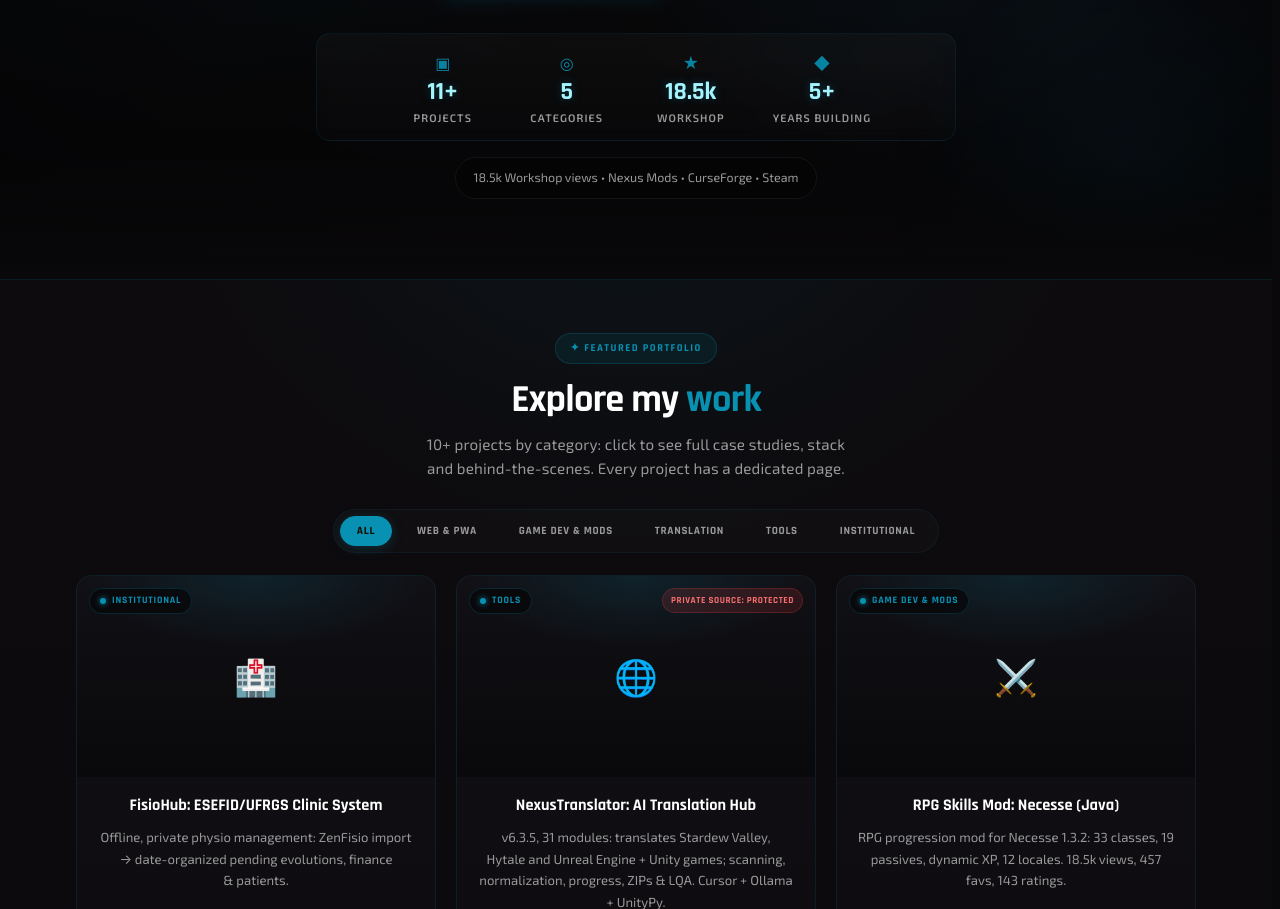
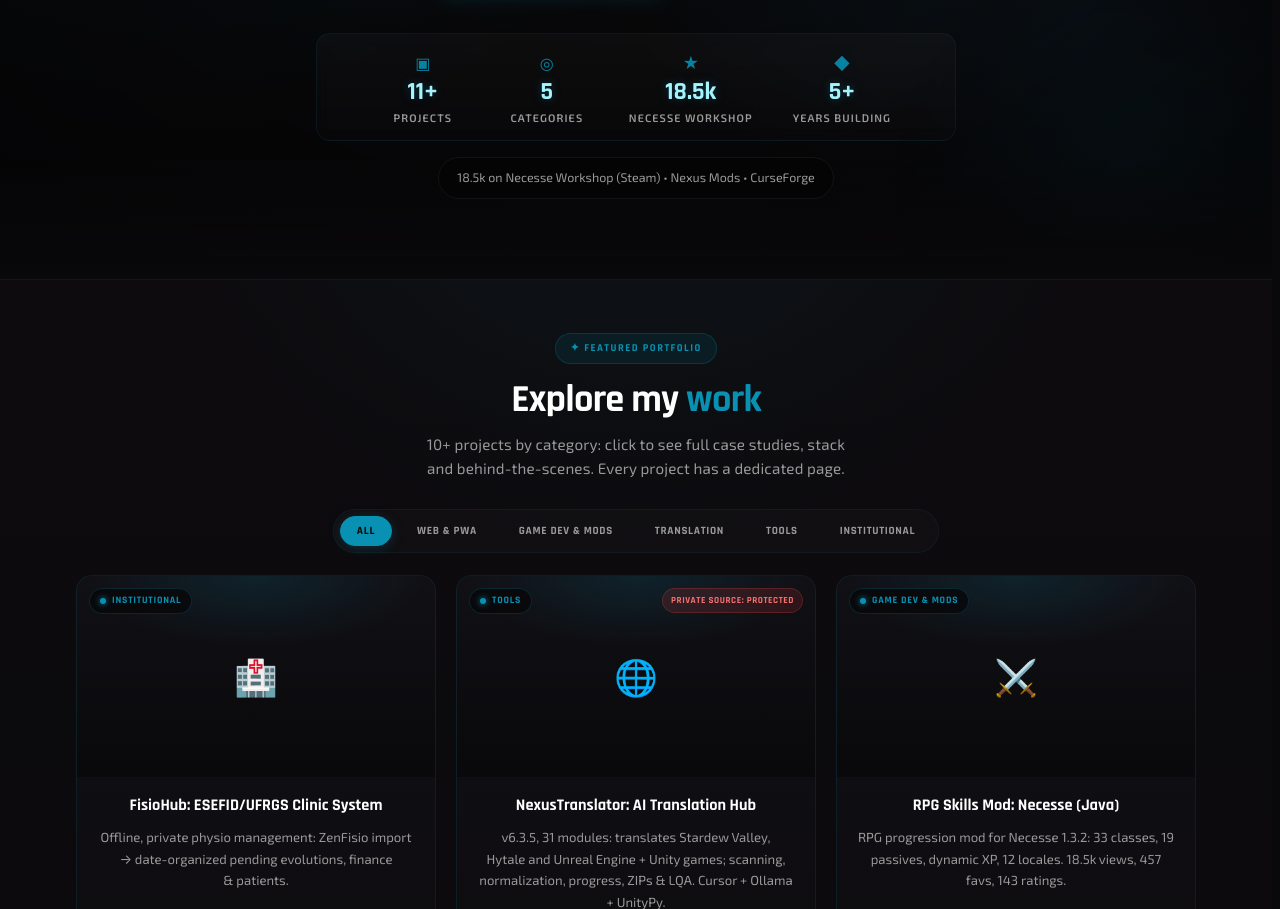
Before and after one commit to Necromante96Official/MeuPortfolioOficial, a plain HTML site: page index.html in a window 1280 px wide. Shown: the part 837-1746 px from the top of the page. Drawn offline with Linux system fonts and the light colour scheme; some icons are missing.

Commit message:
fix: Workshop é do Necesse na Steam - corrige todo o site sem redundância
- i18n pt-BR/en hero.stats.nimbus 'Workshop' -> 'Workshop Necesse' / 'Necesse Workshop', hero.social '18.5k Workshop • ... • Steam' -> '18,5 mil no Workshop Necesse (Steam) • Nexus Mods • CurseForge' removendo Steam duplicado
- about.snapshot.workshop e index hero stat fallback atualizados
- js/projects-data resultados '18.5k acessos Workshop' -> '18,5 mil no Workshop Necesse (Steam)' e EN 'on Necesse Workshop (Steam)'
- index og:description e paginas/sobre snapshot '18.5k' -> '18,5 mil', regenera i18n-data

```diff
--- a/i18n/en.json
+++ b/i18n/en.json
@@ -15,9 +15,9 @@
   "hero.cta.cv": "Download CV",
   "hero.stats.projects": "Projects",
   "hero.stats.cats": "Categories",
-  "hero.stats.nimbus": "Workshop",
+  "hero.stats.nimbus": "Necesse Workshop",
   "hero.stats.years": "Years building",
-  "hero.social": "18.5k Workshop views • Nexus Mods • CurseForge • Steam",
+  "hero.social": "18.5k on Necesse Workshop (Steam) • Nexus Mods • CurseForge",
   "hero.features.sites": "Sites & Web Systems",
   "hero.features.mods": "Mods & Game Dev",
   "hero.features.translations": "Authorized Community Translation Mods",
@@ -65,7 +65,7 @@
   "about.snapshot.alias": "Alias",
   "about.snapshot.base": "Base",
   "about.snapshot.langs": "Languages",
-  "about.snapshot.workshop": "Workshop",
+  "about.snapshot.workshop": "Necesse Workshop",
   "about.snapshot.focus": "Focus",
   "about.availability.title": "Availability",
   "about.availability.desc": "Open to web freelancing, game tooling and PT-BR LQA (authorized unofficial mods). Reply within 24h.",
--- a/i18n/pt-BR.json
+++ b/i18n/pt-BR.json
@@ -15,9 +15,9 @@
   "hero.cta.cv": "Baixar CV",
   "hero.stats.projects": "Projetos",
   "hero.stats.cats": "Categorias",
-  "hero.stats.nimbus": "Workshop",
+  "hero.stats.nimbus": "Workshop Necesse",
   "hero.stats.years": "Anos criando",
-  "hero.social": "18.5k acessos no Workshop • Nexus Mods • CurseForge • Steam",
+  "hero.social": "18,5 mil no Workshop Necesse (Steam) • Nexus Mods • CurseForge",
   "hero.features.sites": "Sites & Sistemas Web",
   "hero.features.mods": "Mods & Game Dev",
   "hero.features.translations": "Mods de Tradução Autorizados",
@@ -65,7 +65,7 @@
   "about.snapshot.alias": "Alias",
   "about.snapshot.base": "Base",
   "about.snapshot.langs": "Idiomas",
-  "about.snapshot.workshop": "Workshop",
+  "about.snapshot.workshop": "Workshop Necesse",
   "about.snapshot.focus": "Foco",
   "about.availability.title": "Disponibilidade",
   "about.availability.desc": "Aberto a freelas web, tooling para jogos e PT-BR LQA (mods não oficiais autorizados). Resposta em até 24h.",
--- a/index.html
+++ b/index.html
@@ -10,7 +10,7 @@
   <meta name="apple-mobile-web-app-status-bar-style" content="black-translucent">
   <meta name="mobile-web-app-capable" content="yes">
   <meta property="og:title" content="Lucas Tavares, Portfólio">
-  <meta property="og:description" content="Desenvolvedor • Tradutor • Criador de Mods, 10+ projetos, 18.5k acessos no Workshop, FisioHub UFRGS, Nexus Translator (Stardew/Hytale/Unreal/Unity).">
+  <meta property="og:description" content="Desenvolvedor • Tradutor • Criador de Mods, 10+ projetos, 18,5 mil no Workshop Necesse (Steam), FisioHub UFRGS, Nexus Translator (Stardew/Hytale/Unreal/Unity).">
   <meta property="og:type" content="website">
   <title>Lucas Tavares, Portfólio | Necromante96Official</title>
   <link rel="manifest" href="manifest.json">
@@ -177,7 +177,7 @@
         <div class="hero-stat">
           <div class="hero-stat-icon">★</div>
           <div class="hero-stat-number">18.5k</div>
-          <div class="hero-stat-label" data-i18n="hero.stats.nimbus">Workshop</div>
+          <div class="hero-stat-label" data-i18n="hero.stats.nimbus">Workshop Necesse</div>
         </div>
         <div class="hero-stat">
           <div class="hero-stat-icon">◆</div>
@@ -185,7 +185,7 @@
           <div class="hero-stat-label" data-i18n="hero.stats.years">Anos criando</div>
         </div>
       </div>
-      <div class="hero-social-proof"><span data-i18n="hero.social">18.5k acessos no Workshop • Nexus Mods • CurseForge • Steam</span></div>
+      <div class="hero-social-proof"><span data-i18n="hero.social">18,5 mil no Workshop Necesse (Steam) • Nexus Mods • CurseForge</span></div>
     </div>
   </section>
 
--- a/js/i18n-data.js
+++ b/js/i18n-data.js
@@ -16,9 +16,9 @@
     "hero.cta.cv": "Baixar CV",
     "hero.stats.projects": "Projetos",
     "hero.stats.cats": "Categorias",
-    "hero.stats.nimbus": "Workshop",
+    "hero.stats.nimbus": "Workshop Necesse",
     "hero.stats.years": "Anos criando",
-    "hero.social": "18.5k acessos no Workshop • Nexus Mods • CurseForge • Steam",
+    "hero.social": "18,5 mil no Workshop Necesse (Steam) • Nexus Mods • CurseForge",
     "hero.features.sites": "Sites & Sistemas Web",
     "hero.features.mods": "Mods & Game Dev",
     "hero.features.translations": "Mods de Tradução Autorizados",
@@ -66,7 +66,7 @@
     "about.snapshot.alias": "Alias",
     "about.snapshot.base": "Base",
     "about.snapshot.langs": "Idiomas",
-    "about.snapshot.workshop": "Workshop",
+    "about.snapshot.workshop": "Workshop Necesse",
     "about.snapshot.focus": "Foco",
     "about.availability.title": "Disponibilidade",
     "about.availability.desc": "Aberto a freelas web, tooling para jogos e PT-BR LQA (mods não oficiais autorizados). Resposta em até 24h.",
@@ -198,9 +198,9 @@
     "hero.cta.cv": "Download CV",
     "hero.stats.projects": "Projects",
     "hero.stats.cats": "Categories",
-    "hero.stats.nimbus": "Workshop",
+    "hero.stats.nimbus": "Necesse Workshop",
     "hero.stats.years": "Years building",
-    "hero.social": "18.5k Workshop views • Nexus Mods • CurseForge • Steam",
+    "hero.social": "18.5k on Necesse Workshop (Steam) • Nexus Mods • CurseForge",
     "hero.features.sites": "Sites & Web Systems",
     "hero.features.mods": "Mods & Game Dev",
     "hero.features.translations": "Authorized Community Translation Mods",
@@ -248,7 +248,7 @@
     "about.snapshot.alias": "Alias",
     "about.snapshot.base": "Base",
     "about.snapshot.langs": "Languages",
-    "about.snapshot.workshop": "Workshop",
+    "about.snapshot.workshop": "Necesse Workshop",
     "about.snapshot.focus": "Focus",
     "about.availability.title": "Availability",
     "about.availability.desc": "Open to web freelancing, game tooling and PT-BR LQA (authorized unofficial mods). Reply within 24h.",
--- a/js/projects-data.js
+++ b/js/projects-data.js
@@ -70,7 +70,7 @@
       descricao: "Transforma Necesse em RPG: 33 classes (5 categorias), nível máx 165, 19 passivas desbloqueáveis, loja QoL, suporte controle e multi-idioma. Gradle 8 multi-módulo (core, gameplay, ui, network, persistence, etc) + ADRs.",
       papel: "Java 17, Gradle multi-projeto, Necesse API, sistema de progressão, balanceamento e localização.",
       techs: ["Java 17","Gradle 8","Necesse API","JUnit","Eclipse JDT","12 idiomas"],
-      resultados: ["v2.7 compat Necesse 1.3.2","18.5k acessos Workshop","457 favoritos • 143 avaliações"]
+      resultados: ["v2.7 compat Necesse 1.3.2","18,5 mil no Workshop Necesse (Steam)","457 favoritos • 143 avaliações"]
     },
     en: {
       titulo: "RPG Skills Mod: Necesse (Java)",
@@ -78,7 +78,7 @@
       descricao: "Turns Necesse into an RPG: 33 classes (5 cats), max 165, 19 passives, QoL shop, controller & i18n. Gradle 8 multi-module + ADRs.",
       papel: "Java 17, multi-module Gradle, Necesse API, progression, balancing & i18n.",
       techs: ["Java 17","Gradle 8","Necesse API","JUnit","Eclipse JDT","12 locales"],
-      resultados: ["v2.7 for Necesse 1.3.2","18.5k Workshop views","457 favs • 143 ratings"]
+      resultados: ["v2.7 for Necesse 1.3.2","18.5k on Necesse Workshop (Steam)","457 favs • 143 ratings"]
     }
   },
   {
```
Also changed, not shown: paginas/sobre.html (+1 -1 lines).
